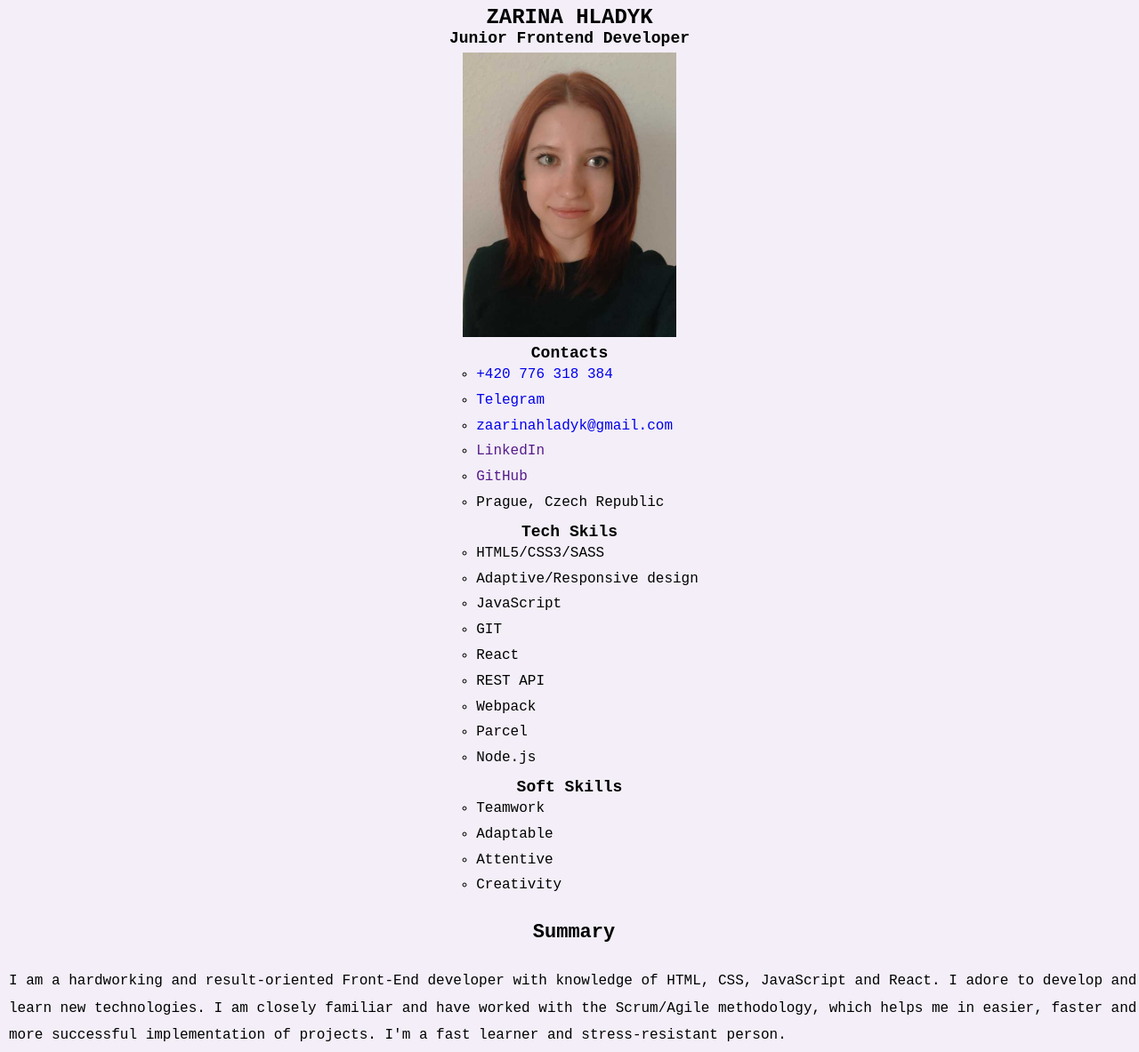
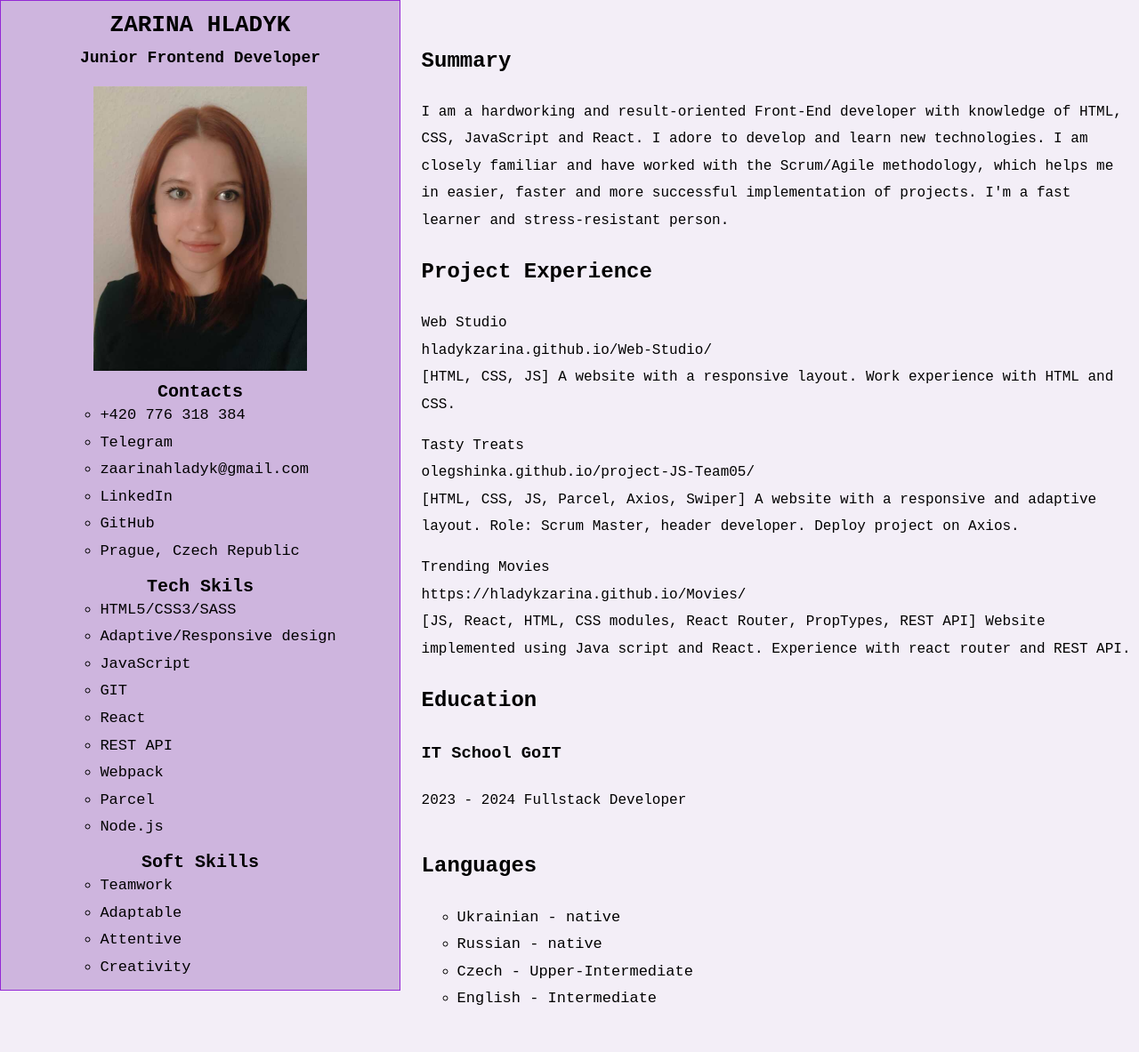
Before and after one commit to hladykzarina/Zarina_Hladyk_Frontend-Developer, a plain HTML site: page index.html in a window 1280 px wide. Shown: the top 1183 px of the page at 89% size. After the commit the page ends 1139 px from the top, so only its background shows below. Drawn offline with Linux system fonts and the light colour scheme; a web font is replaced by a local one.

Commit message:
styles and links

```diff
--- a/index.css
+++ b/index.css
@@ -6,7 +6,19 @@ a {
   text-decoration: none;
 }
 
+.link {
+  color: black;
+  cursor: pointer;
+}
+
+.link:active,
+.link:hover {
+  color: #4c0877;
+  font-size: large;
+}
+
 body {
+  font-family: 'Manrope', sans-serif;
   font-family: 'Montserrat', sans-serif;
   font-family: 'Nunito Sans', sans-serif;
   font-family: 'Raleway', sans-serif;
@@ -29,13 +41,33 @@ body {
   align-items: center;
 }
 
+@media only screen and (min-width: 768px) {
+  .left-inf {
+    background-color: #ceb5de;
+    border: 1px solid #9328d5;
+    width: 35%;
+  }
+}
+
 .name {
   margin: 0;
-  margin-top: 6px;
+  margin-top: 12px;
+  margin-bottom: 12px;
   font-size: 24px;
   display: flex;
   justify-content: center;
   align-items: center;
+}
+
+@media only screen and (min-width: 768px) {
+  .name {
+    font-size: 26px;
+  }
+}
+
+.my-name {
+  display: flex;
+  flex-direction: column;
 }
 
 .name-status {
@@ -49,10 +81,22 @@ body {
   flex-direction: column;
 }
 
+@media only screen and (min-width: 768px) {
+  .information {
+    margin-bottom: 10px;
+  }
+}
+
 .div-photo {
   display: flex;
   justify-content: center;
   align-items: center;
+}
+
+@media only screen and (min-width: 768px) {
+  .div-photo {
+    margin-top: 16px;
+  }
 }
 
 .photo {
@@ -67,10 +111,16 @@ body {
 .contacts {
   font-size: 18px;
   margin: 0;
-  margin-top: 8px;
+  margin-top: 12px;
   display: flex;
   justify-content: center;
   align-items: center;
+}
+
+@media only screen and (min-width: 768px) {
+  .contacts {
+    font-size: 20px;
+  }
 }
 
 .skills-list {
@@ -79,17 +129,40 @@ body {
   margin: 0;
 }
 
+@media only screen and (min-width: 768px) {
+  .skills-list {
+    font-size: 17px;
+  }
+}
+
 .main-information {
   margin-left: 10px;
   margin-bottom: 18px;
   line-height: 1.9;
 }
 
+@media only screen and (min-width: 768px) {
+  .main-information {
+    position: absolute;
+    left: 0;
+    top: 0;
+    margin-left: 37%;
+    margin-top: 2%;
+  }
+}
+
 .main-inf-title {
   display: flex;
   justify-content: center;
   align-items: center;
-  font-size: 22px;
+  font-size: 24px;
+}
+
+@media only screen and (min-width: 768px) {
+  .main-inf-title {
+    justify-content: start;
+    align-items: start;
+  }
 }
 
 .education-title {
@@ -98,79 +171,47 @@ body {
   align-items: center;
 }
 
+@media only screen and (min-width: 768px) {
+  .education-title {
+    justify-content: start;
+    align-items: start;
+  }
+}
+
 .main-inf-text {
   display: flex;
   align-items: center;
   flex-direction: column;
 }
 
-/* .left-inf {
+@media only screen and (min-width: 768px) {
+  .main-inf-text {
+    align-items: start;
+  }
+}
+
+.lang {
+  display: none;
+}
+
+.mob {
   display: flex;
 }
 
-.left-inf {
-  background-color: #ceb5de;
-  border: 1px solid #9328d5;
-  width: 35%;
-} */
-
-/*.my-name {
-  position: absolute;
-  display: flex;
-  justify-content: center;
-  align-items: center;
-  flex-direction: row;
-  flex-wrap: wrap;
-}
-
 @media only screen and (min-width: 768px) {
-  .my-name {
-    left: 50%;
-    top: 12px;
-    justify-content: start;
-    align-items: start;
-    flex-direction: row;
+  .lang {
     display: flex;
     flex-direction: column;
-    line-height: 1.6;
+    align-items: start;
+  }
+  .mob {
+    display: none;
   }
 }
 
-.my-name {
-  position: absolute;
-  left: 50%;
-  top: 12px;
-  display: flex;
-  flex-direction: column;
+/*
 
-  line-height: 1.6;
-}
 
-.name {
-  margin: 0;
-  font-size: 28px;
-}*/
-
-/*.mobile-contacts {
-  position: absolute;
-  right: 0;
-  top: 18%;
-  display: flex;
-  flex-wrap: wrap;
-  flex-direction: column;
-}
-
-.name-status {
-  margin: 0;
-  font-size: 20px;
-}
-
-.information {
-  margin-left: 0;
-  width: 200px;
-  line-height: 2;
-  font-size: 14px;
-}
 
 .inf-block {
   display: flex;
@@ -219,13 +260,6 @@ body {
 
 /* Right side
 
-.main-information {
-  position: absolute;
-  left: 0;
-  top: 0;
-  margin-left: 40%;
-  margin-top: 10%;
-}
 
 .main-inf-item {
   line-height: 1.7;
--- a/index.html
+++ b/index.html
@@ -7,7 +7,7 @@
     <link rel="preconnect" href="https://fonts.googleapis.com" />
     <link rel="preconnect" href="https://fonts.gstatic.com" crossorigin />
     <link
-      href="https://fonts.googleapis.com/css2?family=Montserrat:wght@400;600&family=Nunito+Sans:opsz@6..12&family=Raleway:wght@800&family=Roboto:wght@400;500;700;900&family=Sometype+Mono:wght@400;600;700&display=swap"
+      href="https://fonts.googleapis.com/css2?family=Manrope:wght@200;400;600&family=Montserrat:wght@400;600&family=Nunito+Sans:opsz@6..12&family=Raleway:wght@800&family=Roboto:wght@400;500;700;900&family=Sometype+Mono:wght@400;600;700&display=swap"
       rel="stylesheet"
     />
     <title>Resume</title>
@@ -33,15 +33,23 @@
               <a class="skills-link link" href="tel:+420776318384">+420 776 318 384</a>
             </li>
             <li class="skills-item">
-              <a class="skills-link link" href="@hladyk_zarina">Telegram</a>
+              <a class="skills-link link" href="t.me/hladyk_zarina">Telegram</a>
             </li>
             <li class="skills-item">
-              <a class="skills-link link" href="email:zaarinahladyk@gmail.com"
+              <a class="skills-link link" href="mailto:zaarinahladyk@gmail.com"
                 >zaarinahladyk@gmail.com</a
               >
             </li>
-            <li class="skills-item"><a class="skills-link link" href="">LinkedIn</a></li>
-            <li class="skills-item"><a class="skills-link link" href="">GitHub</a></li>
+            <li class="skills-item">
+              <a
+                class="skills-link link"
+                href="https://www.linkedin.com/in/zaarina-hladyk-731487296/"
+                >LinkedIn</a
+              >
+            </li>
+            <li class="skills-item">
+              <a class="skills-link link" href="https://github.com/hladykzarina">GitHub</a>
+            </li>
             <li class="skills-item">Prague, Czech Republic</li>
           </ul>
         </div>
@@ -70,6 +78,15 @@
             <li class="skills-item">Creativity</li>
           </ul>
         </div>
+        <div class="inf-item mob">
+          <h2 class="contacts">Languages</h2>
+          <ul class="skills-list">
+            <li class="skills-item">Ukrainian - native</li>
+            <li class="skills-item">Russian - native</li>
+            <li class="skills-item">Czech - Upper-Intermediate</li>
+            <li class="skills-item">English - Intermediate</li>
+          </ul>
+        </div>
       </div>
     </div>
 
@@ -89,15 +106,15 @@
       <div class="main-inf-item">
         <h2 class="main-inf-title">Project Experience</h2>
         <p class="main-inf-text">
-          Web Studio,
-          <a class="link" href="hladykzarina.github.io/Web-Studio/"
+          <a class="link" href="hladykzarina.github.io/Web-Studio/">Web Studio</a>
+          <a class="link" href="https://github.com/hladykzarina/Web-Studio"
             >hladykzarina.github.io/Web-Studio/</a
           >
           [HTML, CSS, JS] A website with a responsive layout. Work experience with HTML and CSS.
         </p>
         <p class="main-inf-text">
-          Tasty Treats,
-          <a class="link" href="olegshinka.github.io/project-JS-Team05/"
+          <a class="link" href="olegshinka.github.io/project-JS-Team05/"> Tasty Treats</a>
+          <a class="link" href="https://github.com/hladykzarina/project-JS-Team05"
             >olegshinka.github.io/project-JS-Team05/</a
           >
           [HTML, CSS, JS, Parcel, Axios, Swiper] A website with a responsive and adaptive layout.
@@ -105,8 +122,8 @@
         </p>
 
         <p class="main-inf-text">
-          Trending Movies,
-          <a class="link" href="https://hladykzarina.github.io/Movies/"
+          <a class="link" href="https://hladykzarina.github.io/Movies/">Trending Movies</a>
+          <a class="link" href="https://github.com/hladykzarina/Movies"
             >https://hladykzarina.github.io/Movies/</a
           >
           [JS, React, HTML, CSS modules, React Router, PropTypes, REST API] Website implemented
@@ -120,8 +137,8 @@
         <p class="main-inf-text">2023 - 2024 Fullstack Developer</p>
       </div>
 
-      <div class="main-inf-item">
-        <h2 class="main-inf-title lang">Languages</h2>
+      <div class="main-inf-item lang">
+        <h2 class="main-inf-title">Languages</h2>
         <ul class="skills-list">
           <li class="skills-item">Ukrainian - native</li>
           <li class="skills-item">Russian - native</li>
```
